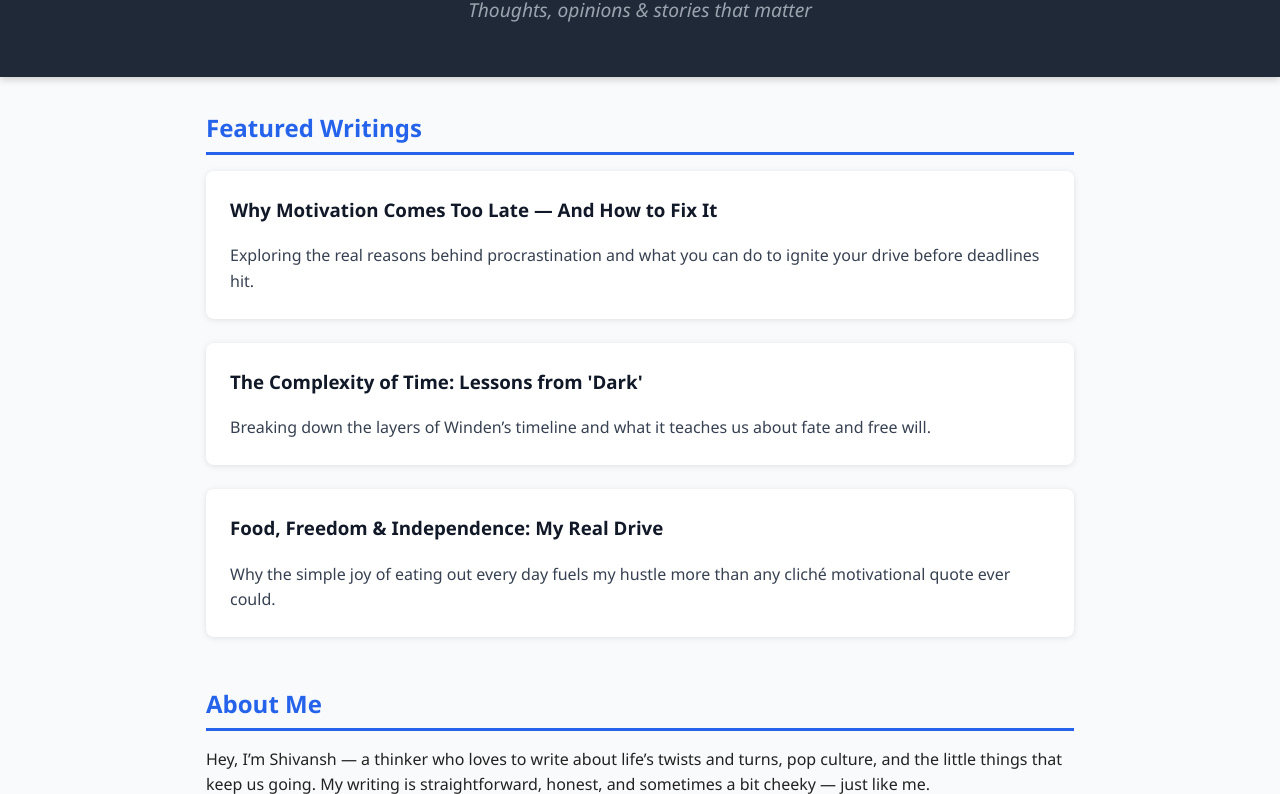
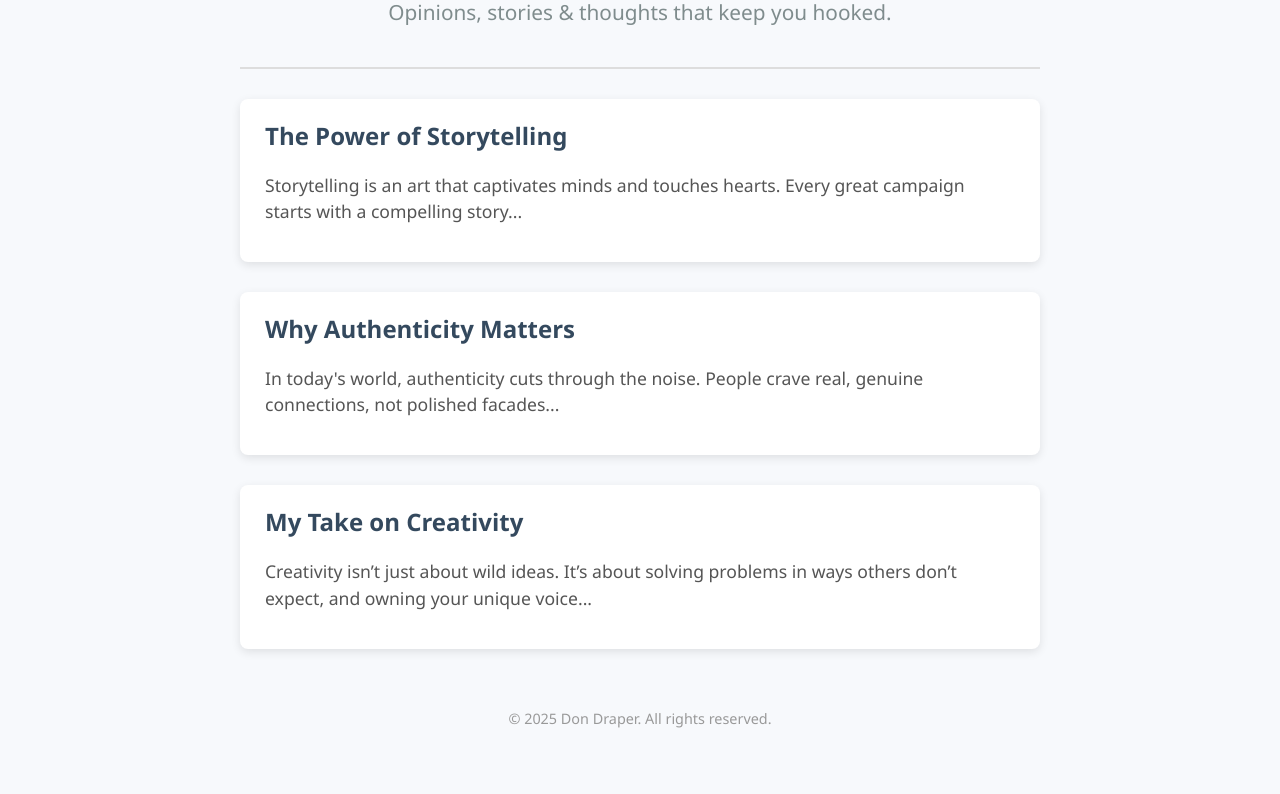
Before and after one commit to Do-creator-sys/do-creator-sys.-github.io, a plain HTML site: page index.html in a window 1280 px wide. Shown: the part 117-911 px from the top of the page. After the commit the page ends 875 px from the top, so only its background shows below. Drawn offline with Linux system fonts and the light colour scheme.

Commit message:
Update index.html

```diff
--- a/index.html
+++ b/index.html
@@ -3,131 +3,84 @@
 <head>
   <meta charset="UTF-8" />
   <meta name="viewport" content="width=device-width, initial-scale=1" />
-  <title>Shivansh's Writing Portfolio</title>
+  <title>Don Draper's Writing</title>
   <style>
-    /* Reset and base */
-    * {
-      box-sizing: border-box;
-    }
     body {
       font-family: 'Segoe UI', Tahoma, Geneva, Verdana, sans-serif;
+      background: #f7f9fc;
+      color: #222;
       margin: 0;
-      background: #f9fafb;
-      color: #222;
-      line-height: 1.6;
+      padding: 0 20px;
+      max-width: 800px;
+      margin-left: auto;
+      margin-right: auto;
     }
     header {
-      background-color: #1f2937;
-      color: #f9fafb;
-      padding: 2rem 1rem;
+      padding: 40px 0 20px;
       text-align: center;
-      box-shadow: 0 2px 8px rgba(0,0,0,0.2);
+      border-bottom: 2px solid #ddd;
     }
     header h1 {
+      font-size: 3em;
       margin: 0;
-      font-size: 2.8rem;
-      letter-spacing: 2px;
+      color: #2c3e50;
     }
     header p {
-      margin-top: 0.5rem;
-      font-size: 1.2rem;
-      color: #9ca3af;
-      font-style: italic;
+      font-size: 1.3em;
+      color: #7f8c8d;
+      margin-top: 10px;
     }
-    main {
-      max-width: 900px;
-      margin: 2rem auto;
-      padding: 0 1rem;
-    }
-    section {
-      margin-bottom: 3rem;
-    }
-    h2 {
-      border-bottom: 3px solid #2563eb;
-      padding-bottom: 0.3rem;
-      margin-bottom: 1rem;
-      color: #2563eb;
-    }
-    article {
+    section.post {
       background: white;
       border-radius: 8px;
-      padding: 1.5rem;
-      margin-bottom: 1.5rem;
-      box-shadow: 0 1px 6px rgba(0,0,0,0.1);
+      box-shadow: 0 3px 10px rgba(0,0,0,0.1);
+      margin-top: 30px;
+      padding: 20px 25px;
       transition: box-shadow 0.3s ease;
     }
-    article:hover {
-      box-shadow: 0 4px 15px rgba(37, 99, 235, 0.4);
+    section.post:hover {
+      box-shadow: 0 8px 20px rgba(0,0,0,0.15);
     }
-    article h3 {
+    section.post h2 {
       margin-top: 0;
-      color: #111827;
+      color: #34495e;
     }
-    article p {
-      margin: 0.5rem 0 0;
-      color: #374151;
+    section.post p {
+      font-size: 1.1em;
+      line-height: 1.5em;
+      color: #555;
     }
     footer {
       text-align: center;
-      padding: 1rem;
-      color: #6b7280;
-      font-size: 0.9rem;
-      border-top: 1px solid #e5e7eb;
-    }
-    a {
-      color: #2563eb;
-      text-decoration: none;
-    }
-    a:hover {
-      text-decoration: underline;
-    }
-    /* Responsive */
-    @media (max-width: 600px) {
-      header h1 {
-        font-size: 2rem;
-      }
-      main {
-        margin: 1rem;
-      }
+      margin: 60px 0 30px;
+      color: #999;
+      font-size: 0.9em;
     }
   </style>
 </head>
 <body>
   <header>
-    <h1>Shivansh's Writing</h1>
-    <p>Thoughts, opinions & stories that matter</p>
+    <h1>Don Draper's Writing</h1>
+    <p>Opinions, stories & thoughts that keep you hooked.</p>
   </header>
 
-  <main>
-    <section>
-      <h2>Featured Writings</h2>
-      <article>
-        <h3>Why Motivation Comes Too Late — And How to Fix It</h3>
-        <p>Exploring the real reasons behind procrastination and what you can do to ignite your drive before deadlines hit.</p>
-      </article>
-      <article>
-        <h3>The Complexity of Time: Lessons from 'Dark'</h3>
-        <p>Breaking down the layers of Winden’s timeline and what it teaches us about fate and free will.</p>
-      </article>
-      <article>
-        <h3>Food, Freedom & Independence: My Real Drive</h3>
-        <p>Why the simple joy of eating out every day fuels my hustle more than any cliché motivational quote ever could.</p>
-      </article>
-    </section>
+  <section class="post">
+    <h2>The Power of Storytelling</h2>
+    <p>Storytelling is an art that captivates minds and touches hearts. Every great campaign starts with a compelling story...</p>
+  </section>
 
-    <section>
-      <h2>About Me</h2>
-      <p>Hey, I’m Shivansh — a thinker who loves to write about life’s twists and turns, pop culture, and the little things that keep us going. My writing is straightforward, honest, and sometimes a bit cheeky — just like me.</p>
-    </section>
+  <section class="post">
+    <h2>Why Authenticity Matters</h2>
+    <p>In today's world, authenticity cuts through the noise. People crave real, genuine connections, not polished facades...</p>
+  </section>
 
-    <section>
-      <h2>Get In Touch</h2>
-      <p>If you want to connect, share thoughts, or just say hi, drop me a line at <a href="mailto:shivansh15797@gmail.com">shivansh15797@gmail.com</a>.</p>
-    </section>
-  </main>
+  <section class="post">
+    <h2>My Take on Creativity</h2>
+    <p>Creativity isn’t just about wild ideas. It’s about solving problems in ways others don’t expect, and owning your unique voice...</p>
+  </section>
 
   <footer>
-    &copy; 2025 Shivansh's Writing. All rights reserved.
+    &copy; 2025 Don Draper. All rights reserved.
   </footer>
 </body>
 </html>
```
